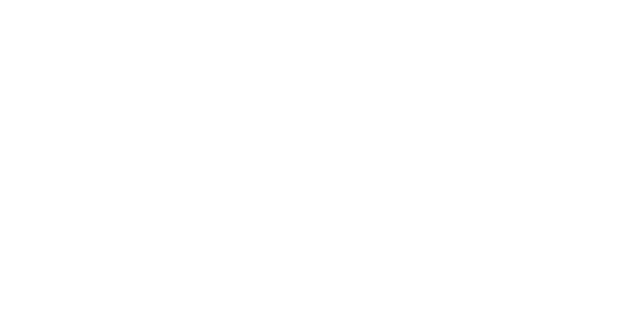
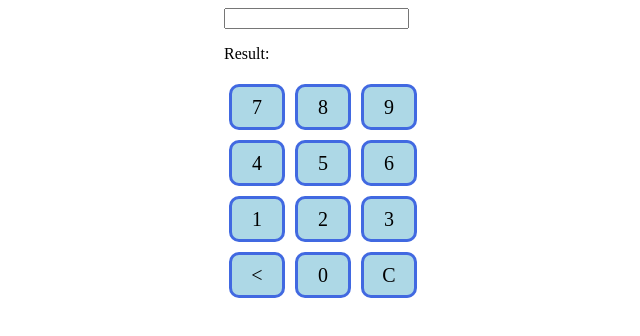
Before and after one commit to Asif-102/calculator, a plain HTML site: page index.html in a window 1280 px wide. Shown: the whole page, without its empty margins (100-740 px from the left). Drawn offline with Linux system fonts and the light colour scheme.

Commit message:
added some style

```diff
--- a/css/style.css
+++ b/css/style.css
@@ -0,0 +1,30 @@
+.container{
+    width: 50%;
+    margin: auto auto;
+}
+
+.calc-button-row{
+    display: flex;
+}
+
+.button{
+    width: 50px;
+    height: 40px;
+    font-size: 20px;
+    background: lightblue;
+    margin: 5px;
+    display: flex;
+    justify-content: center;
+    align-items: center;
+    border: 3px solid royalblue;
+    border-radius: 10px;
+    cursor: pointer;
+}
+
+.button:hover{
+    background: whitesmoke;
+}
+
+.button:active{
+    background: blueviolet;
+}
--- a/index.html
+++ b/index.html
@@ -5,10 +5,36 @@
     <meta http-equiv="X-UA-Compatible" content="IE=edge">
     <meta name="viewport" content="width=device-width, initial-scale=1.0">
     <title>Calculator</title>
+    <link rel="stylesheet" href="css/style.css">
 </head>
 <body>
     <div class="container">
-
+        <input type="text" id="typed-numbers">
+        <p>
+            Result: <span id="result"></span>
+        </p>
+        <div id="key-pad" class="calc-body">
+            <div class="calc-button-row">
+                <div class="button">7</div>
+                <div class="button">8</div>
+                <div class="button">9</div>
+            </div>
+            <div class="calc-button-row">
+                <div class="button">4</div>
+                <div class="button">5</div>
+                <div class="button">6</div>
+            </div>
+            <div class="calc-button-row">
+                <div class="button">1</div>
+                <div class="button">2</div>
+                <div class="button">3</div>
+            </div>
+            <div class="calc-button-row">
+                <div class="button">&lt;</div>
+                <div class="button">0</div>
+                <div class="button">C</div>
+            </div>
+        </div>
     </div>
 </body>
 </html>
```
